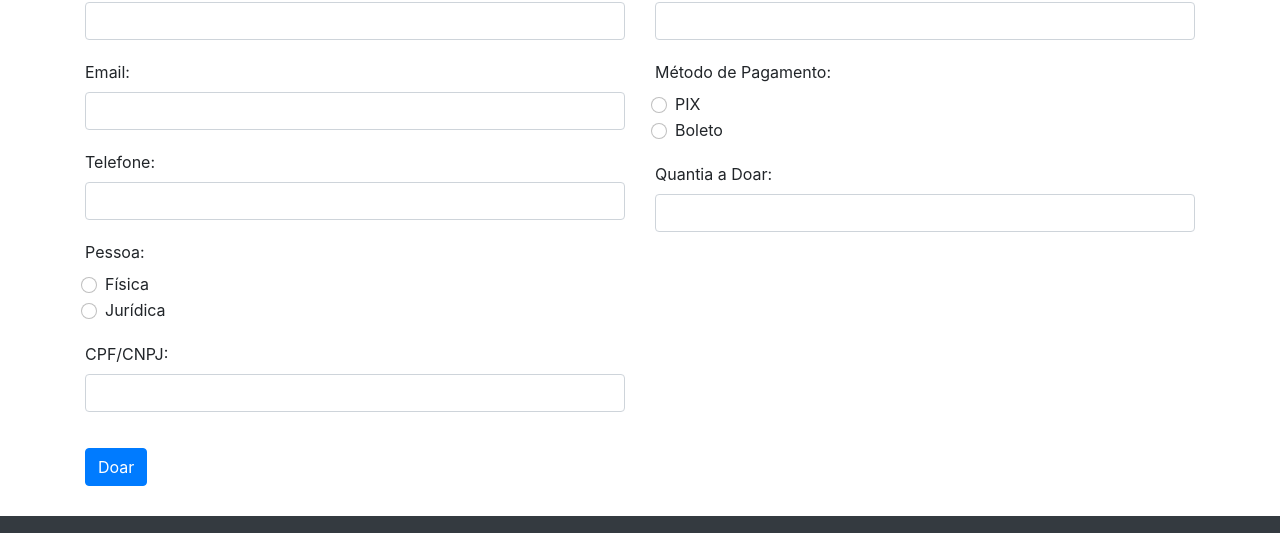
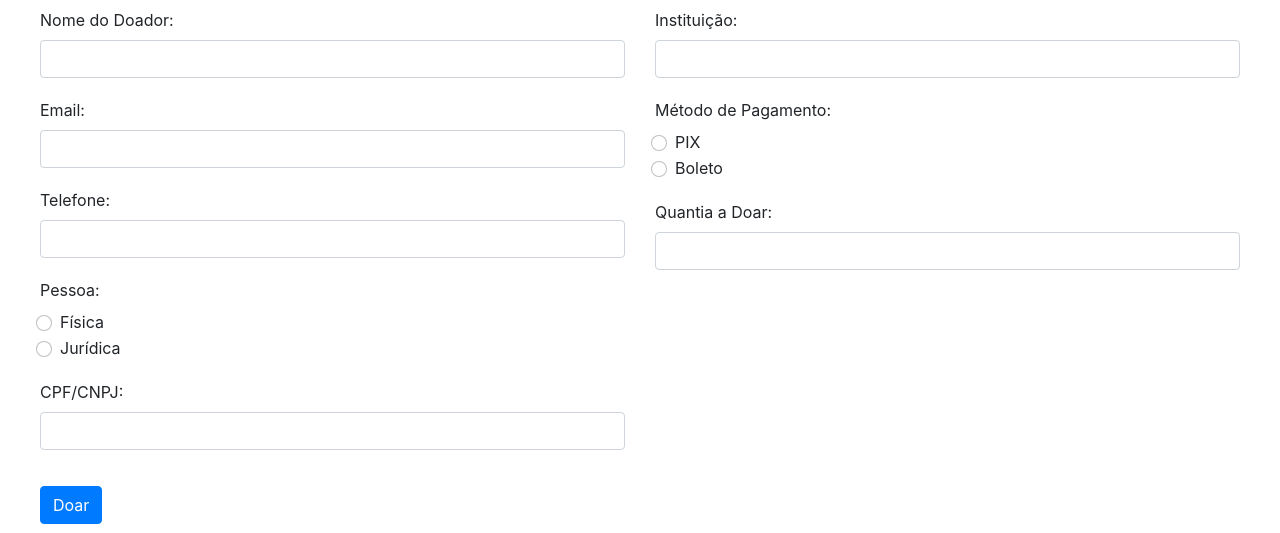
Before and after one commit to Luandersonsouza/P3, a plain HTML site: page formulario.html in a window 1280 px wide. Shown: the part 142-675 px from the top of the page. Drawn offline with nearby package versions, Linux system fonts and the light colour scheme.

Commit message:
fix
Ajuste de espaçamento entre o conteúdo da página e a barra de navegação.

```diff
--- a/formulario.html
+++ b/formulario.html
@@ -30,7 +30,7 @@
     </nav>
 
     <!-- Donation Form -->
-    <div class="container mt-5">
+    <div class="content mt-5">
         <h2 class="mb-4">Formulário de Doação</h2>
         <form id="donationForm" class="mt-4" action="#" method="post">
             <div class="row">
--- a/styles/formulario.css
+++ b/styles/formulario.css
@@ -4,8 +4,8 @@
 }
 
 /* Estilo para o formulário */
-form {
-    margin-top: 20px; /* Adicione margem superior conforme necessário */
+.content {
+    padding: 40px; /* Adicione margem superior conforme necessário */
 }
 
 /* Estilo para campos do formulário */
```
